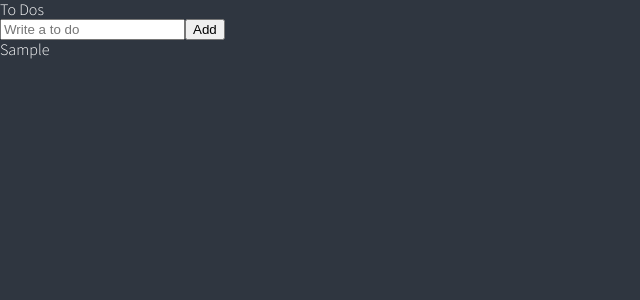
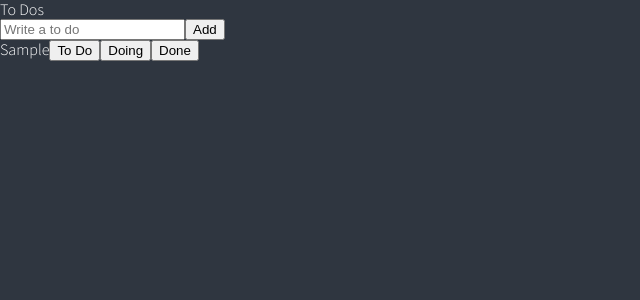
Before and after one commit to 7luky/react-todo-list, a React (Create React App) app: page / in a window 1280 px wide. Both pictures are taken after typing "Sample" into the empty fields and a click on the button "Add". Shown: the top 300 px of the page, without its empty margins (0-640 px from the left). Built offline with nearby package versions, Linux system fonts and the light colour scheme.

Commit message:
#6.12 Refactoring

```diff
--- /dev/null
+++ b/src/components/CreateToDo.tsx
@@ -0,0 +1,34 @@
+import { useForm } from "react-hook-form";
+import { useSetRecoilState } from "recoil";
+import { toDoState } from "./atoms";
+
+interface IForm {
+  toDo: string;
+}
+
+function CreateToDo() {
+  const setToDos = useSetRecoilState(toDoState);
+  const { register, handleSubmit, setValue } = useForm<IForm>();
+
+  const handleValid = ({ toDo }: IForm) => {
+    setToDos((oldToDos) => [
+      { text: toDo, id: Date.now(), category: "TO_DO" },
+      ...oldToDos,
+    ]);
+    setValue("toDo", "");
+  };
+
+  return (
+    <form onSubmit={handleSubmit(handleValid)}>
+      <input
+        {...register("toDo", {
+          required: "Please write a To Do",
+        })}
+        placeholder="Write a to do"
+      />
+      <button>Add</button>
+    </form>
+  );
+}
+
+export default CreateToDo;
--- /dev/null
+++ b/src/components/ToDo.tsx
@@ -0,0 +1,14 @@
+import { IToDo } from "./atoms";
+
+function ToDo({ text }: IToDo) {
+  return (
+    <li>
+      <span>{text}</span>
+      <button>To Do</button>
+      <button>Doing</button>
+      <button>Done</button>
+    </li>
+  );
+}
+
+export default ToDo;
--- a/src/components/ToDoList.tsx
+++ b/src/components/ToDoList.tsx
@@ -1,50 +1,17 @@
-import { useForm } from "react-hook-form";
-import { atom, useRecoilState } from "recoil";
-
-interface IForm {
-  toDo: string;
-}
-
-interface IToDo {
-  text: string;
-  id: number;
-  category: "TO_DO" | "DOING" | "DONE";
-}
-
-const toDoState = atom<IToDo[]>({
-  key: "toDo",
-  default: [],
-});
+import { useRecoilValue } from "recoil";
+import CreateToDo from "./CreateToDo";
+import { toDoState } from "./atoms";
+import ToDo from "./ToDo";
 
 function ToDoList() {
-  const [toDos, setToDos] = useRecoilState(toDoState);
-  const { register, handleSubmit, setValue } = useForm<IForm>();
-
-  const handleValid = ({ toDo }: IForm) => {
-    setToDos((oldToDos) => [
-      { text: toDo, id: Date.now(), category: "TO_DO" },
-      ...oldToDos,
-    ]);
-    setValue("toDo", "");
-  };
-
-  console.log(toDos);
-
+  const toDos = useRecoilValue(toDoState);
   return (
     <div>
       <h1>To Dos</h1>
-      <form onSubmit={handleSubmit(handleValid)}>
-        <input
-          {...register("toDo", {
-            required: "Please write a To Do",
-          })}
-          placeholder="Write a to do"
-        />
-        <button>Add</button>
-      </form>
+      <CreateToDo />
       <ul>
         {toDos.map((toDo) => (
-          <li key={toDo.id}>{toDo.text}</li>
+          <ToDo key={toDo.id} {...toDo} />
         ))}
       </ul>
     </div>
--- /dev/null
+++ b/src/components/atoms.tsx
@@ -0,0 +1,12 @@
+import { atom } from "recoil";
+
+export interface IToDo {
+  text: string;
+  id: number;
+  category: "TO_DO" | "DOING" | "DONE";
+}
+
+export const toDoState = atom<IToDo[]>({
+  key: "toDo",
+  default: [],
+});
```
